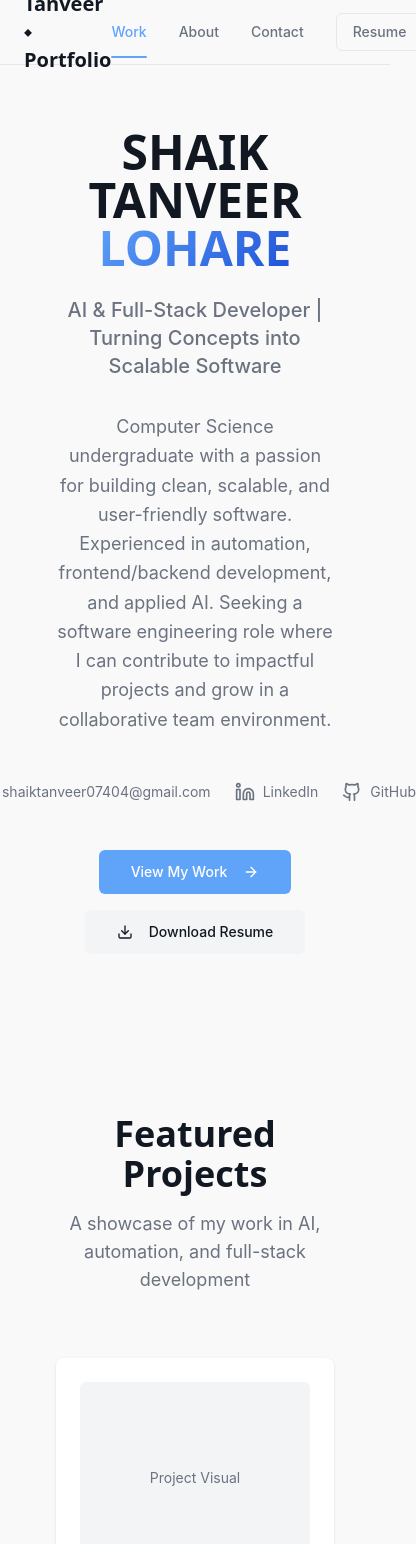
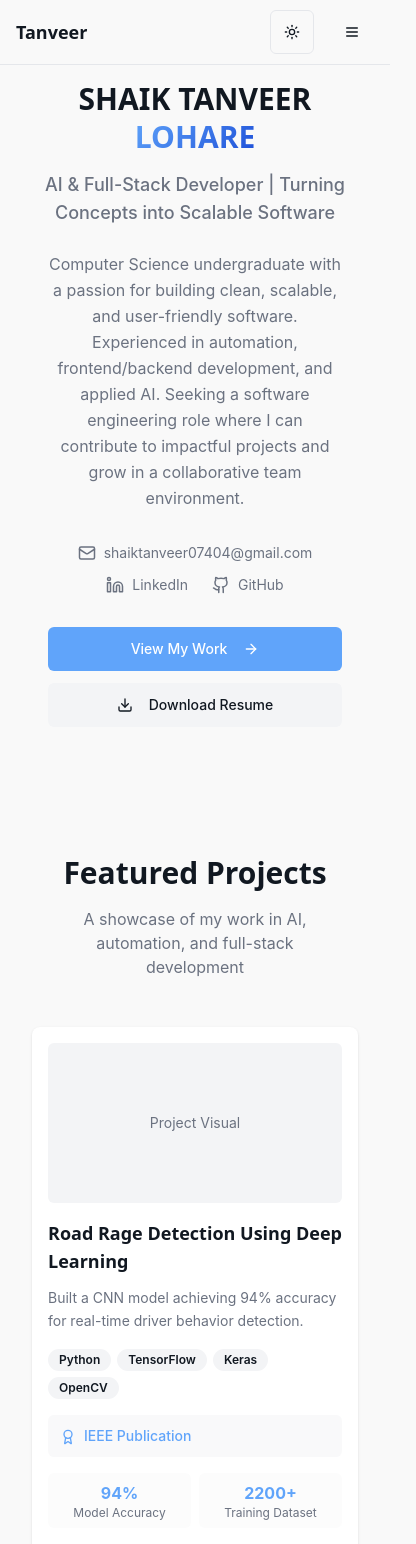
Before and after one commit to tanveer744/shaik-tanveer-portfolio, a React (Vite) app: page / in a window 390 px wide. Shown: the top 1544 px of the page, 416 px wide, since content can reach past the window. Built offline with nearby package versions, Linux system fonts and the light colour scheme.

Commit message:
Refactor components for improved responsiveness and styling consistency

```diff
--- a/src/components/ContactForm.tsx
+++ b/src/components/ContactForm.tsx
@@ -39,14 +39,14 @@ const ContactForm = () => {
   };
 
   return (
-    <div className="card-shadow bg-card rounded-lg p-8">
-      <h2 className="font-heading font-bold text-2xl mb-6 text-card-foreground">
+    <div className="card-shadow bg-card rounded-lg p-4 sm:p-6 lg:p-8">
+      <h2 className="font-heading font-bold text-xl sm:text-2xl mb-4 sm:mb-6 text-card-foreground">
         Send Message
       </h2>
-      <form onSubmit={handleSubmit} className="space-y-6">
-        <div className="grid md:grid-cols-2 gap-6">
+      <form onSubmit={handleSubmit} className="space-y-4 sm:space-y-6">
+        <div className="grid grid-cols-1 md:grid-cols-2 gap-4 sm:gap-6">
           <div className="space-y-2">
-            <Label htmlFor="name">Name</Label>
+            <Label htmlFor="name" className="text-sm sm:text-base">Name</Label>
             <Input
               id="name"
               name="name"
@@ -54,10 +54,11 @@ const ContactForm = () => {
               onChange={handleChange}
               placeholder="Your full name"
               required
+              className="text-sm sm:text-base"
             />
           </div>
           <div className="space-y-2">
-            <Label htmlFor="email">Email</Label>
+            <Label htmlFor="email" className="text-sm sm:text-base">Email</Label>
             <Input
               id="email"
               name="email"
@@ -66,12 +67,13 @@ const ContactForm = () => {
               onChange={handleChange}
               placeholder="your.email@example.com"
               required
+              className="text-sm sm:text-base"
             />
           </div>
         </div>
 
         <div className="space-y-2">
-          <Label htmlFor="subject">Subject</Label>
+          <Label htmlFor="subject" className="text-sm sm:text-base">Subject</Label>
           <Input
             id="subject"
             name="subject"
@@ -79,11 +81,12 @@ const ContactForm = () => {
             onChange={handleChange}
             placeholder="What's this about?"
             required
+            className="text-sm sm:text-base"
           />
         </div>
 
         <div className="space-y-2">
-          <Label htmlFor="message">Message</Label>
+          <Label htmlFor="message" className="text-sm sm:text-base">Message</Label>
           <Textarea
             id="message"
             name="message"
@@ -92,10 +95,11 @@ const ContactForm = () => {
             placeholder="Tell me about your project, opportunity, or just say hello..."
             rows={5}
             required
+            className="text-sm sm:text-base resize-none"
           />
         </div>
 
-        <Button type="submit" disabled={isSubmitting} className="w-full">
+        <Button type="submit" disabled={isSubmitting} className="w-full text-sm sm:text-base">
           {isSubmitting ? (
             "Sending..."
           ) : (
--- a/src/components/FeaturedProjects.tsx
+++ b/src/components/FeaturedProjects.tsx
@@ -50,18 +50,18 @@ const FeaturedProjects = () => {
   ];
 
   return (
-    <section className="py-20 px-6">
+    <section className="py-16 sm:py-20 px-4 sm:px-6">
       <div className="container mx-auto">
-        <div className="text-center mb-16">
-          <h2 className="font-heading font-bold text-4xl md:text-5xl mb-4 text-foreground">
+        <div className="text-center mb-12 sm:mb-16">
+          <h2 className="font-heading font-bold text-3xl sm:text-4xl md:text-5xl mb-4 text-foreground">
             Featured Projects
           </h2>
-          <p className="text-lg text-muted-foreground max-w-2xl mx-auto">
+          <p className="text-base sm:text-lg text-muted-foreground max-w-2xl mx-auto px-4">
             A showcase of my work in AI, automation, and full-stack development
           </p>
         </div>
 
-        <div className="grid md:grid-cols-2 lg:grid-cols-3 gap-8">
+        <div className="grid grid-cols-1 md:grid-cols-2 lg:grid-cols-3 gap-6 sm:gap-8">
           {projects.map((project) => (
             <ProjectCard
               key={project.title}
--- a/src/components/Hero.tsx
+++ b/src/components/Hero.tsx
@@ -4,40 +4,43 @@ import { Link } from "react-router-dom";
 
 const Hero = () => {
   return (
-    <section className="pt-32 pb-20 px-6">
+    <section className="pt-20 sm:pt-32 pb-16 sm:pb-20 px-4 sm:px-6">
       <div className="container mx-auto max-w-4xl text-center">
-        <h1 className="font-heading font-bold text-5xl md:text-6xl lg:text-7xl mb-6 text-foreground">
+        <h1 className="font-heading font-bold text-3xl sm:text-4xl md:text-5xl lg:text-6xl xl:text-7xl mb-4 sm:mb-6 text-foreground leading-tight">
           SHAIK TANVEER
           <br />
           <span className="hero-gradient bg-clip-text text-transparent">LOHARE</span>
         </h1>
 
-        <p className="text-xl md:text-2xl text-muted-foreground mb-8 font-medium">
+        <p className="text-lg sm:text-xl md:text-2xl text-muted-foreground mb-6 sm:mb-8 font-medium px-2">
           AI & Full-Stack Developer | Turning Concepts into Scalable Software
         </p>
 
-        <p className="text-lg text-muted-foreground mb-12 max-w-3xl mx-auto leading-relaxed">
+        <p className="text-base sm:text-lg text-muted-foreground mb-8 sm:mb-12 max-w-3xl mx-auto leading-relaxed px-4">
           Computer Science undergraduate with a passion for building clean, scalable, and user-friendly software.
           Experienced in automation, frontend/backend development, and applied AI. Seeking a software engineering
           role where I can contribute to impactful projects and grow in a collaborative team environment.
         </p>
 
         {/* Social Links */}
-        <div className="flex justify-center space-x-6 mb-12">
+        <div className="flex flex-col sm:flex-row justify-center items-center space-y-3 sm:space-y-0 sm:space-x-6 mb-8 sm:mb-12 px-4">
           <a
             href="mailto:shaiktanveer07404@gmail.com"
             className="flex items-center space-x-2 text-muted-foreground hover:text-primary transition-fast"
           >
-            <Mail size={20} />
-            <span className="text-sm">shaiktanveer07404@gmail.com</span>
+            <Mail size={18} className="sm:hidden" />
+            <Mail size={20} className="hidden sm:block" />
+            <span className="text-sm sm:text-sm break-all sm:break-normal">shaiktanveer07404@gmail.com</span>
           </a>
+          <div className="flex space-x-6">
             <a
               href="https://linkedin.com/in/shaik-tanveer-lohare"
               target="_blank"
               rel="noopener noreferrer"
               className="flex items-center space-x-2 text-muted-foreground hover:text-primary transition-fast"
             >
-            <Linkedin size={20} />
+              <Linkedin size={18} className="sm:hidden" />
+              <Linkedin size={20} className="hidden sm:block" />
               <span className="text-sm">LinkedIn</span>
             </a>
             <a
@@ -46,21 +49,28 @@ const Hero = () => {
               rel="noopener noreferrer"
               className="flex items-center space-x-2 text-muted-foreground hover:text-primary transition-fast"
             >
-            <Github size={20} />
+              <Github size={18} className="sm:hidden" />
+              <Github size={20} className="hidden sm:block" />
               <span className="text-sm">GitHub</span>
             </a>
           </div>
+        </div>
 
         {/* CTA Buttons */}
-        <div className="flex flex-col sm:flex-row justify-center space-y-4 sm:space-y-0 sm:space-x-4">
-          <Link to="/work">
-            <Button size="lg" className="group">
+        <div className="flex flex-col sm:flex-row justify-center space-y-3 sm:space-y-0 sm:space-x-4 px-4">
+          <Link to="/work" className="w-full sm:w-auto">
+            <Button size="lg" className="group w-full sm:w-auto">
               View My Work
               <ArrowRight size={16} className="ml-2 group-hover:translate-x-1 transition-transform" />
             </Button>
           </Link>
-          <a href="/resume/Shaik-Tanveer-Lohare-Resume.pdf" target="_blank" rel="noopener noreferrer">
-            <Button size="lg" variant="secondary" className="group">
+          <a
+            href="/resume/Shaik-Tanveer-Lohare-Resume.pdf"
+            target="_blank"
+            rel="noopener noreferrer"
+            className="w-full sm:w-auto"
+          >
+            <Button size="lg" variant="secondary" className="group w-full sm:w-auto">
               <Download size={16} className="mr-2 group-hover:scale-110 transition-transform" />
               Download Resume
             </Button>
--- a/src/components/Navigation.tsx
+++ b/src/components/Navigation.tsx
@@ -1,8 +1,13 @@
 import { Link, useLocation } from "react-router-dom";
 import { ThemeToggle } from "@/components/ThemeToggle";
+import { Button } from "@/components/ui/button";
+import { Sheet, SheetContent, SheetTrigger } from "@/components/ui/sheet";
+import { Menu, X } from "lucide-react";
+import { useState } from "react";
 
 const Navigation = () => {
   const location = useLocation();
+  const [isOpen, setIsOpen] = useState(false);
 
   const navItems = [
     { label: "Work", href: "/" },
@@ -10,14 +15,21 @@ const Navigation = () => {
     { label: "Contact", href: "/contact" },
   ];
 
+  const closeMenu = () => setIsOpen(false);
+
   return (
     <nav className="fixed top-0 left-0 right-0 z-50 bg-background/80 backdrop-blur-md border-b border-border">
-      <div className="container mx-auto px-6 h-16 flex items-center justify-between">
-        <Link to="/" className="font-heading font-bold text-xl text-foreground hover:text-primary transition-fast">
-          Tanveer ⬩ Portfolio
+      <div className="container mx-auto px-4 sm:px-6 h-16 flex items-center justify-between">
+        <Link
+          to="/"
+          className="font-heading font-bold text-lg sm:text-xl text-foreground hover:text-primary transition-fast"
+        >
+          <span className="hidden sm:inline">Tanveer ⬩ Portfolio</span>
+          <span className="sm:hidden">Tanveer</span>
         </Link>
 
-        <div className="flex items-center space-x-8">
+        {/* Desktop Navigation */}
+        <div className="hidden md:flex items-center space-x-6 lg:space-x-8">
           {navItems.map((item) => (
             <Link
               key={item.href}
@@ -38,11 +50,58 @@ const Navigation = () => {
             href="/resume/Shaik-Tanveer-Lohare-Resume.pdf"
             target="_blank"
             rel="noopener noreferrer"
-            className="text-sm font-medium text-muted-foreground hover:text-foreground transition-fast border border-border hover:border-primary/50 px-4 py-2 rounded-md"
+            className="text-sm font-medium text-muted-foreground hover:text-foreground transition-fast border border-border hover:border-primary/50 px-3 py-2 rounded-md"
           >
             Resume
           </a>
           <ThemeToggle />
+        </div>
+
+        {/* Mobile Navigation */}
+        <div className="flex md:hidden items-center space-x-4">
+          <ThemeToggle />
+          <Sheet open={isOpen} onOpenChange={setIsOpen}>
+            <SheetTrigger asChild>
+              <Button variant="ghost" size="icon" className="md:hidden">
+                <Menu size={20} />
+                <span className="sr-only">Open menu</span>
+              </Button>
+            </SheetTrigger>
+            <SheetContent side="right" className="w-[280px] sm:w-[320px]">
+              <div className="flex flex-col space-y-6 mt-6">
+                <div className="flex items-center justify-between">
+                  <span className="font-heading font-bold text-lg">Menu</span>
+                </div>
+
+                <div className="flex flex-col space-y-4">
+                  {navItems.map((item) => (
+                    <Link
+                      key={item.href}
+                      to={item.href}
+                      onClick={closeMenu}
+                      className={`text-base font-medium transition-fast p-3 rounded-md ${
+                        location.pathname === item.href
+                          ? "text-primary bg-primary/10"
+                          : "text-muted-foreground hover:text-foreground hover:bg-accent"
+                      }`}
+                    >
+                      {item.label}
+                    </Link>
+                  ))}
+
+                  <a
+                    href="/resume/Shaik-Tanveer-Lohare-Resume.pdf"
+                    target="_blank"
+                    rel="noopener noreferrer"
+                    onClick={closeMenu}
+                    className="text-base font-medium text-muted-foreground hover:text-foreground transition-fast border border-border hover:border-primary/50 p-3 rounded-md text-center"
+                  >
+                    Download Resume
+                  </a>
+                </div>
+              </div>
+            </SheetContent>
+          </Sheet>
         </div>
       </div>
     </nav>
--- a/src/components/ProjectCard.tsx
+++ b/src/components/ProjectCard.tsx
@@ -22,22 +22,22 @@ interface ProjectCardProps {
 
 const ProjectCard = ({ title, tagline, techStack, highlight, metrics, link, image }: ProjectCardProps) => {
   return (
-    <div className="card-shadow bg-card rounded-lg p-6 group">
+    <div className="card-shadow bg-card rounded-lg p-4 sm:p-6 group h-full flex flex-col">
       {image && (
-        <div className="w-full h-48 bg-muted rounded-md mb-6 flex items-center justify-center">
+        <div className="w-full h-40 sm:h-48 bg-muted rounded-md mb-4 sm:mb-6 flex items-center justify-center">
           <span className="text-muted-foreground text-sm">Project Visual</span>
         </div>
       )}
 
-      <h3 className="font-heading font-bold text-xl mb-3 text-card-foreground group-hover:text-primary transition-fast">
+      <h3 className="font-heading font-bold text-lg sm:text-xl mb-3 text-card-foreground group-hover:text-primary transition-fast">
         {title}
       </h3>
 
-      <p className="text-muted-foreground mb-4 leading-relaxed">
+      <p className="text-muted-foreground mb-4 leading-relaxed text-sm sm:text-base flex-grow">
         {tagline}
       </p>
 
-      <div className="flex flex-wrap gap-2 mb-4">
+      <div className="flex flex-wrap gap-1.5 sm:gap-2 mb-4">
         {techStack.map((tech) => (
           <Badge key={tech} variant="secondary" className="text-xs">
             {tech}
@@ -46,19 +46,21 @@ const ProjectCard = ({ title, tagline, techStack, highlight, metrics, link, imag
       </div>
 
       {highlight && (
-        <div className="flex items-center space-x-2 mb-4 p-3 bg-secondary/50 rounded-md">
-          {highlight.icon || <Award size={16} className="text-primary" />}
+        <div className="flex items-start space-x-2 mb-4 p-3 bg-secondary/50 rounded-md">
+          <div className="flex-shrink-0 mt-0.5">
+            {highlight.icon || <Award size={16} className="text-primary" />}
+          </div>
           {highlight.link ? (
             <a
               href={highlight.link}
               target="_blank"
               rel="noopener noreferrer"
-              className="text-sm font-medium text-primary hover:underline"
+              className="text-sm font-medium text-primary hover:underline leading-tight"
             >
               {highlight.text}
             </a>
           ) : (
-            <span className="text-sm font-medium text-card-foreground">
+            <span className="text-sm font-medium text-card-foreground leading-tight">
               {highlight.text}
             </span>
           )}
@@ -66,22 +68,24 @@ const ProjectCard = ({ title, tagline, techStack, highlight, metrics, link, imag
       )}
 
       {metrics && metrics.length > 0 && (
-        <div className="grid grid-cols-2 gap-4 mb-4">
+        <div className="grid grid-cols-2 gap-2 sm:gap-4 mb-4">
           {metrics.map((metric, index) => (
-            <div key={index} className="text-center p-3 bg-secondary/30 rounded-md">
-              <div className="font-bold text-lg text-primary">{metric.value}</div>
-              <div className="text-xs text-muted-foreground">{metric.label}</div>
+            <div key={index} className="text-center p-2 sm:p-3 bg-secondary/30 rounded-md">
+              <div className="font-bold text-base sm:text-lg text-primary">{metric.value}</div>
+              <div className="text-xs text-muted-foreground leading-tight">{metric.label}</div>
             </div>
           ))}
         </div>
       )}
 
-      <Link to={link}>
-        <Button variant="outline" size="sm" className="group/btn">
-          View Project
-          <ExternalLink size={14} className="ml-2 group-hover/btn:scale-110 transition-transform" />
-        </Button>
-      </Link>
+      <div className="mt-auto">
+        <Link to={link} className="block">
+          <Button variant="outline" size="sm" className="group/btn w-full sm:w-auto">
+            View Project
+            <ExternalLink size={14} className="ml-2 group-hover/btn:scale-110 transition-transform" />
+          </Button>
+        </Link>
+      </div>
     </div>
   );
 };
--- a/src/components/Testimonials.tsx
+++ b/src/components/Testimonials.tsx
@@ -23,29 +23,29 @@ const Testimonials = () => {
   ];
 
   return (
-    <section className="py-20">
-      <div className="container mx-auto max-w-6xl px-6">
-        <div className="text-center mb-16">
-          <h2 className="font-heading font-bold text-3xl md:text-4xl mb-4 text-foreground">
+    <section className="py-16 sm:py-20 px-4 sm:px-6">
+      <div className="container mx-auto max-w-6xl">
+        <div className="text-center mb-12 sm:mb-16">
+          <h2 className="font-heading font-bold text-3xl sm:text-4xl md:text-5xl mb-4 text-foreground">
             What Others Say
           </h2>
-          <p className="text-lg text-muted-foreground max-w-2xl mx-auto">
+          <p className="text-base sm:text-lg text-muted-foreground max-w-2xl mx-auto px-4">
             Feedback from supervisors, mentors, and collaborators I've worked with
           </p>
         </div>
 
-        <div className="grid md:grid-cols-3 gap-8">
+        <div className="grid grid-cols-1 md:grid-cols-2 lg:grid-cols-3 gap-6 sm:gap-8">
           {testimonials.map((testimonial, index) => (
-            <div key={index} className="card-shadow bg-card rounded-lg p-6 relative">
-              <Quote className="text-primary mb-4" size={24} />
-              <blockquote className="text-card-foreground mb-6 leading-relaxed">
+            <div key={index} className="card-shadow bg-card rounded-lg p-4 sm:p-6 relative">
+              <Quote className="text-primary mb-4" size={20} />
+              <blockquote className="text-sm sm:text-base text-card-foreground mb-4 sm:mb-6 leading-relaxed">
                 "{testimonial.quote}"
               </blockquote>
               <div className="border-t border-border pt-4">
                 <cite className="not-italic">
-                  <div className="font-semibold text-card-foreground">{testimonial.author}</div>
-                  <div className="text-sm text-muted-foreground">{testimonial.role}</div>
-                  <div className="text-sm text-muted-foreground">{testimonial.company}</div>
+                  <div className="font-semibold text-card-foreground text-sm sm:text-base">{testimonial.author}</div>
+                  <div className="text-xs sm:text-sm text-muted-foreground">{testimonial.role}</div>
+                  <div className="text-xs sm:text-sm text-muted-foreground">{testimonial.company}</div>
                 </cite>
               </div>
             </div>
--- a/src/index.css
+++ b/src/index.css
@@ -136,4 +136,25 @@ All colors MUST be HSL.
   .transition-smooth {
     transition: var(--transition-smooth);
   }
+
+  /* Mobile-specific improvements */
+  @media (max-width: 640px) {
+    .container {
+      @apply px-4;
+    }
+
+    /* Ensure text is readable on small screens */
+    .hero-gradient {
+      -webkit-background-clip: text;
+      background-clip: text;
+    }
+  }
+
+  /* Improve touch targets on mobile */
+  @media (max-width: 768px) {
+    button, a[role="button"] {
+      min-height: 44px;
+      min-width: 44px;
+    }
+  }
 }
--- a/src/pages/Contact.tsx
+++ b/src/pages/Contact.tsx
@@ -43,43 +43,43 @@ const Contact = () => {
     <div className="min-h-screen">
       <Navigation />
 
-      <main className="pt-24 pb-20 px-6">
+      <main className="pt-20 sm:pt-24 pb-16 sm:pb-20 px-4 sm:px-6">
         <div className="container mx-auto max-w-4xl">
-          <div className="text-center mb-16">
-            <h1 className="font-heading font-bold text-4xl md:text-5xl mb-6 text-foreground">
+          <div className="text-center mb-12 sm:mb-16">
+            <h1 className="font-heading font-bold text-3xl sm:text-4xl md:text-5xl mb-4 sm:mb-6 text-foreground">
               Let's Connect
             </h1>
-            <p className="text-lg text-muted-foreground leading-relaxed max-w-2xl mx-auto">
+            <p className="text-base sm:text-lg text-muted-foreground leading-relaxed max-w-2xl mx-auto px-4">
               I'm always interested in new opportunities, interesting projects, and meaningful conversations.
               Feel free to reach out!
             </p>
           </div>
 
           {/* Location */}
-          <div className="text-center mb-16">
+          <div className="text-center mb-12 sm:mb-16">
             <div className="flex items-center justify-center mb-4">
-              <MapPin className="text-primary mr-2" size={20} />
-              <span className="text-muted-foreground">Based in Bangalore, India</span>
+              <MapPin className="text-primary mr-2" size={18} />
+              <span className="text-muted-foreground text-sm sm:text-base">Based in Bangalore, India</span>
             </div>
           </div>
 
           {/* Contact Methods */}
-          <div className="space-y-6 mb-16">
+          <div className="space-y-4 sm:space-y-6 mb-12 sm:mb-16">
             {contactMethods.map((method) => (
-              <div key={method.label} className="card-shadow bg-card rounded-lg p-6">
-                <div className="flex items-start space-x-4">
-                  <div className="text-primary">
+              <div key={method.label} className="card-shadow bg-card rounded-lg p-4 sm:p-6">
+                <div className="flex items-start space-x-3 sm:space-x-4">
+                  <div className="text-primary mt-1">
                     {method.icon}
                   </div>
-                  <div className="flex-1">
-                    <h3 className="font-bold text-lg mb-2 text-card-foreground">{method.label}</h3>
-                    <p className="text-muted-foreground mb-3">{method.description}</p>
-                    <div className="flex items-center space-x-3">
+                  <div className="flex-1 min-w-0">
+                    <h3 className="font-bold text-base sm:text-lg mb-2 text-card-foreground">{method.label}</h3>
+                    <p className="text-muted-foreground mb-3 text-sm sm:text-base">{method.description}</p>
+                    <div className="flex flex-col sm:flex-row items-start sm:items-center space-y-2 sm:space-y-0 sm:space-x-3">
                       <a
                         href={method.href}
                         target={method.href.startsWith('http') ? '_blank' : undefined}
                         rel={method.href.startsWith('http') ? 'noopener noreferrer' : undefined}
-                        className="text-primary hover:underline font-mono text-sm"
+                        className="text-primary hover:underline font-mono text-sm break-all"
                       >
                         {method.value}
                       </a>
@@ -87,7 +87,7 @@ const Contact = () => {
                         size="sm"
                         variant="outline"
                         onClick={() => copyToClipboard(method.value, method.label)}
-                        className="p-2 h-8 w-8"
+                        className="p-2 h-8 w-8 flex-shrink-0"
                       >
                         <Copy size={14} />
                       </Button>
```
Also changed, not shown: src/pages/About.tsx (+45 -45 lines). Lines whose indentation alone changed are shown as unchanged.
